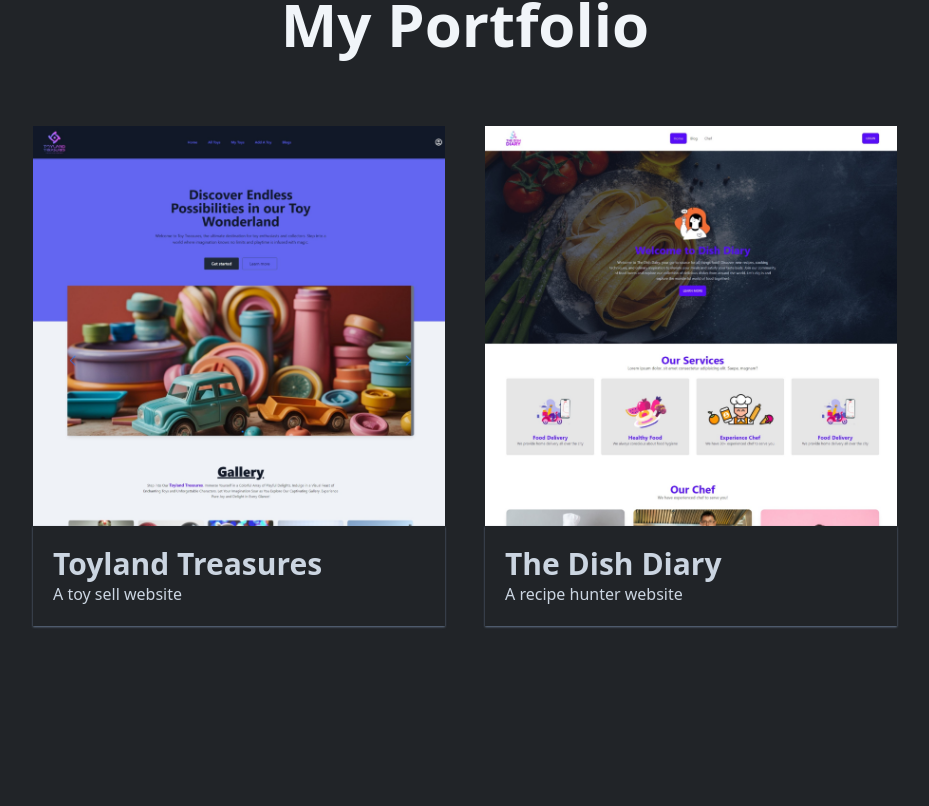
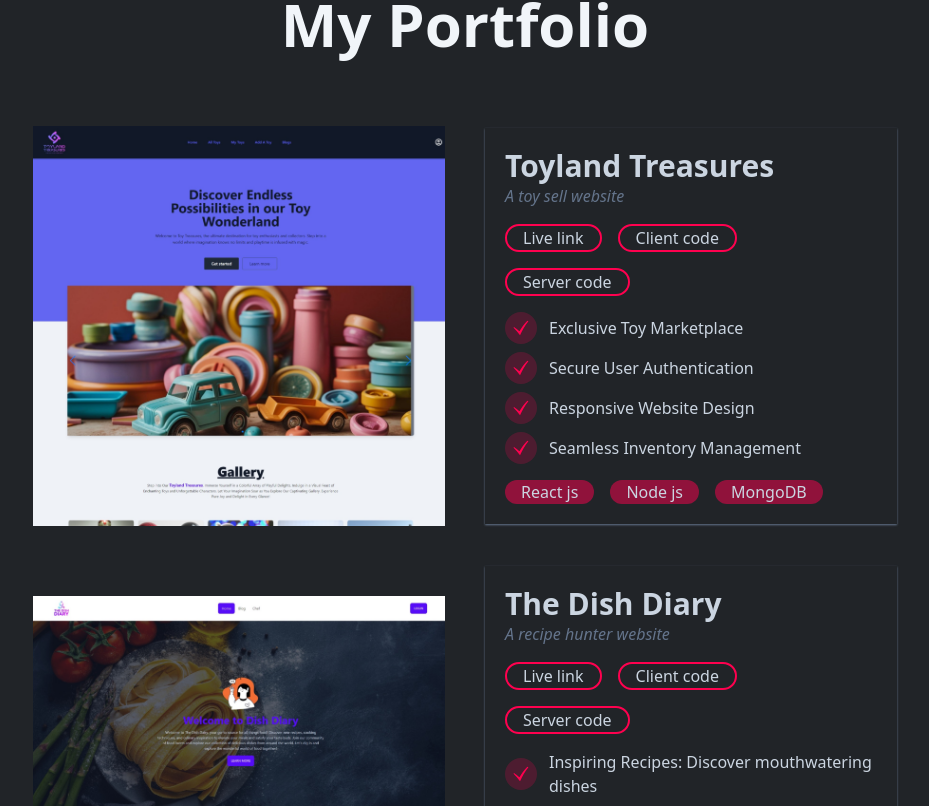
Before and after one commit to Muhammad-Hamim/MuhammadHamim, a React (Vite) app: page / in a window 1280 px wide. Shown: the part 2574-3380 px from the top of the page, without its empty margins (271-1200 px from the left). Built offline with nearby package versions, Linux system fonts and the light colour scheme.

Commit message:
added portfolio section

```diff
--- a/src/Pages/Portfolio.jsx
+++ b/src/Pages/Portfolio.jsx
@@ -1,5 +1,6 @@
 import toyland from "../assets/toylandTreasures.jpeg";
 import dishDiary from "../assets/DishDiary.jpeg";
+import { GiCheckMark } from "react-icons/gi";
 
 const Portfolio = () => {
   const projects = [
@@ -42,22 +43,66 @@ const Portfolio = () => {
         </h4>
         <h2 className="text-slate-100 text-6xl font-bold">My Portfolio</h2>
       </div>
-      <div className="mt-10 mx-10 lg:mx-28 grid lg:grid-cols-2 items-center gap-10">
+      <div className="mt-10 mx-10 lg:mx-28">
         {projects.map((project) => {
           return (
-            <div key={project.name}>
+            <div
+              key={project.name}
+              className="grid lg:grid-cols-2 gap-10 items-center mb-10">
               <div
                 className="w-full h-[50vh] bg-top hover:bg-bottom cursor-pointer"
                 style={{
                   backgroundImage: `url(${project.photo})`,
                   backgroundSize: "cover",
-                  transition: "ease-in-out 3s",
+                  transition: "ease-in-out 4s",
                 }}></div>
-
-              <div className="bg-background relative shadow-sm shadow-slate-500 text-slate-300 p-5">
-                <h2 className="text-3xl font-semibold">{project.name}</h2>
-                <p>{project.category}</p>
-                <p></p>
+              <div className="bg-background hover:shadow-sm hover:shadow-magenta duration-500 h-fit shadow-sm shadow-slate-500 text-slate-300 p-5">
+                <div className="">
+                  <div>
+                    <h2 className="text-3xl font-semibold">{project.name}</h2>
+                    <p className="italic text-slate-500">{project.category}</p>
+                  </div>
+                  <div className="flex items-center flex-wrap my-4 gap-4">
+                    <a
+                      href={project.liveLink}
+                      className="hover:bg-magenta  duration-300  px-4 border-2 border-magenta rounded-full text-slate-300 cursor-pointer">
+                      Live link
+                    </a>
+                    <a
+                      href={project.clientCode}
+                      className="hover:bg-magenta hover:bg-opacity-25 duration-300 px-4 border-2 border-magenta rounded-full text-slate-300 cursor-pointer">
+                      Client code
+                    </a>
+                    <a
+                      href={project.serverCode}
+                      className="hover:bg-magenta hover:bg-opacity-25 duration-300 px-4 border-2 border-magenta rounded-full text-slate-300 cursor-pointer">
+                      Server code
+                    </a>
+                  </div>
+                </div>
+                <div className="my-4">
+                  {project.features.map((feature) => {
+                    return (
+                      <p className="flex items-center gap-3 mb-2" key={feature}>
+                        <span className="text-magenta bg-magenta bg-opacity-20 p-2 rounded-full">
+                          <GiCheckMark />
+                        </span>
+                        <span>{feature}</span>
+                      </p>
+                    );
+                  })}
+                </div>
+                <div className="flex items-center flex-wrap gap-4">
+                  {project.technology.map((item) => {
+                    return (
+                      <p
+                        key={item}
+                        className="bg-magenta bg-opacity-50 px-4 rounded-full text-slate-300 cursor-pointer">
+                        {item}
+                      </p>
+                    );
+                  })}
+                </div>
               </div>
             </div>
           );
```
